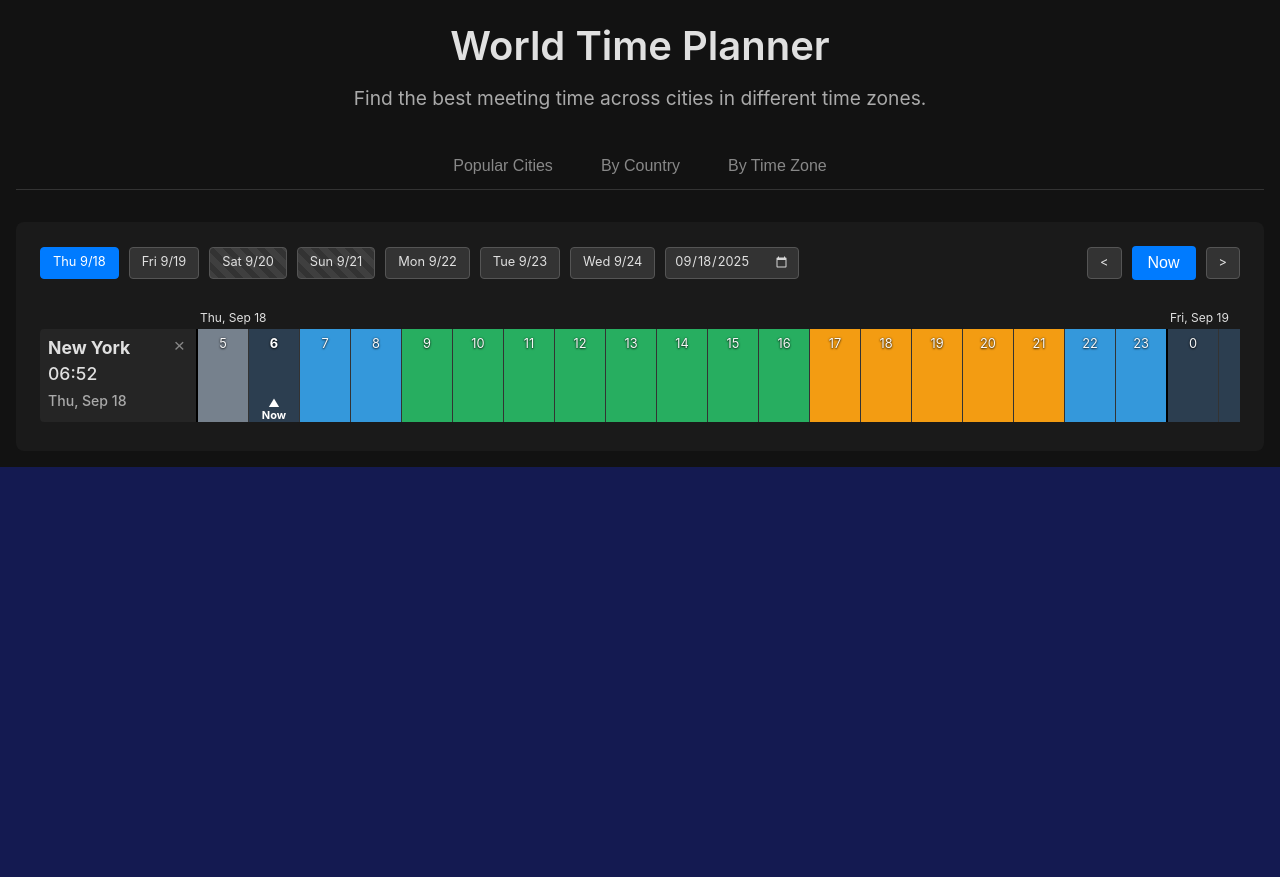
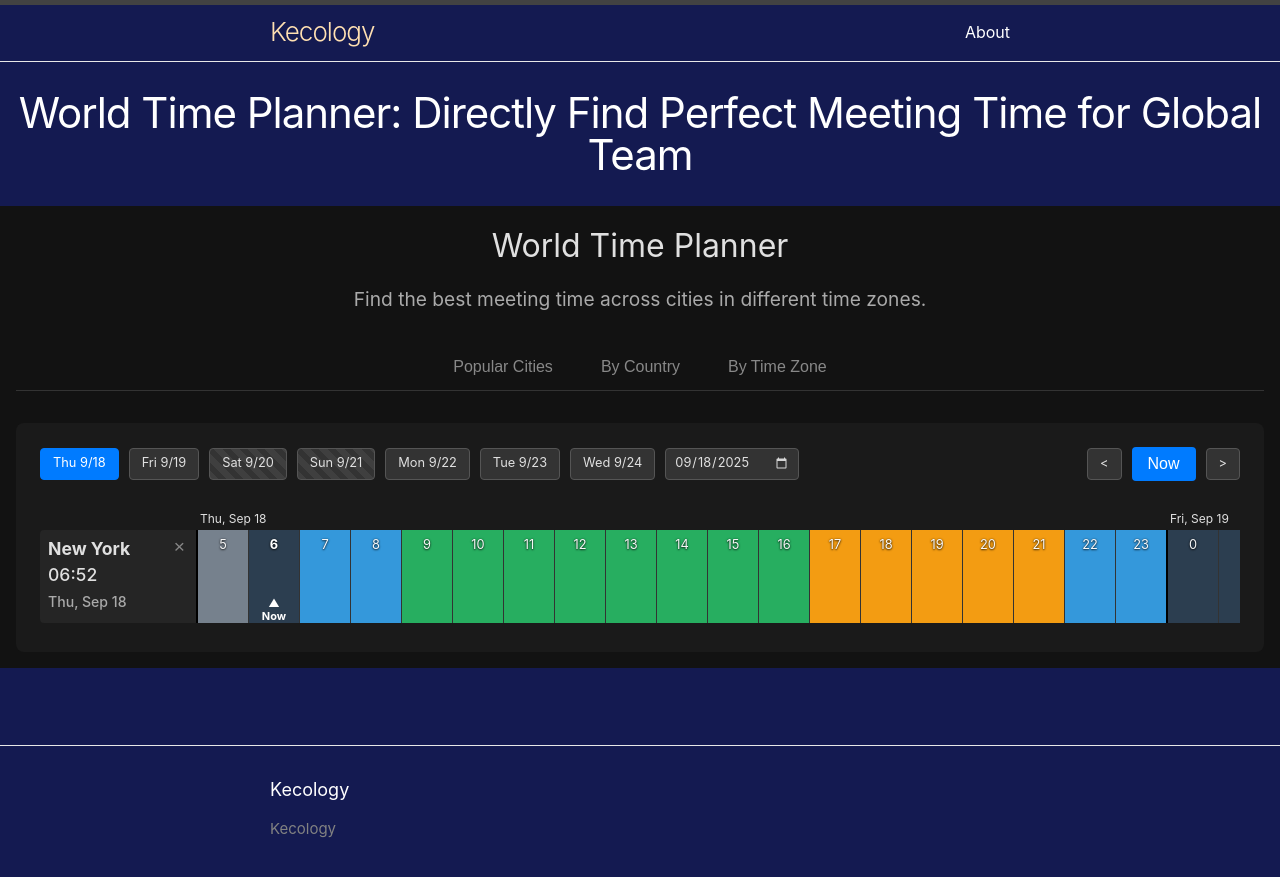
Before and after one commit to lijiaocn/kecology.com, a Jekyll site: the page built from _posts/2025-09-12-world-time-planner.md, in a window 1280 px wide. Shown: the top 877 px of the page. Built offline with Jekyll 4.4.1, drawn with Linux system fonts in a browser that asks for light colours; comment, search, counter and statistics services are not loaded; part of the change alters nothing that is shown.

Commit message:
修复跟随问题

```diff
--- a/_posts/2025-09-12-world-time-planner.md
+++ b/_posts/2025-09-12-world-time-planner.md
@@ -8,14 +8,14 @@ categories: "tools"
 permalink: /tool/world-time-planner
 mysetting:
   nowrapper: true
-  display: fullscreen
+  # display: fullscreen
 ---
 
 <link rel="stylesheet" href="/assets/css/world-time-planner.css?v=11">
 
 <div id="world-time-planner-app">
   <header class="wtp-header">
-    <h1>World Time Planner</h1>
+    <h2>World Time Planner</h2>
     <p>Find the best meeting time across cities in different time zones.</p>
   </header>
 
--- a/assets/js/world-time-planner.js
+++ b/assets/js/world-time-planner.js
@@ -343,7 +343,8 @@ document.addEventListener('DOMContentLoaded', () => {
                 timeSelector.style.display = 'block';
                 const offsetX = e.clientX - trackRect.left;
                 const percent = (offsetX / trackRect.width) * 100;
-                const selectorLeft = e.clientX - wrapperRect.left;
+                // Calculate selector position relative to the wrapper, accounting for scroll
+                const selectorLeft = e.clientX - wrapperRect.left + rowsWrapper.scrollLeft;
 
                 handleRowsMouseMove(percent, selectorLeft);
             } else {
@@ -494,7 +495,7 @@ document.addEventListener('DOMContentLoaded', () => {
     }
 
     function handleRowsMouseMove(percent, selectorLeft) {
-        // Position relative to the rows wrapper
+        // Position relative to the rows wrapper, accounting for scroll
         timeSelector.style.left = `${selectorLeft}px`;
         timeSelector.style.transform = 'none';
 
```
